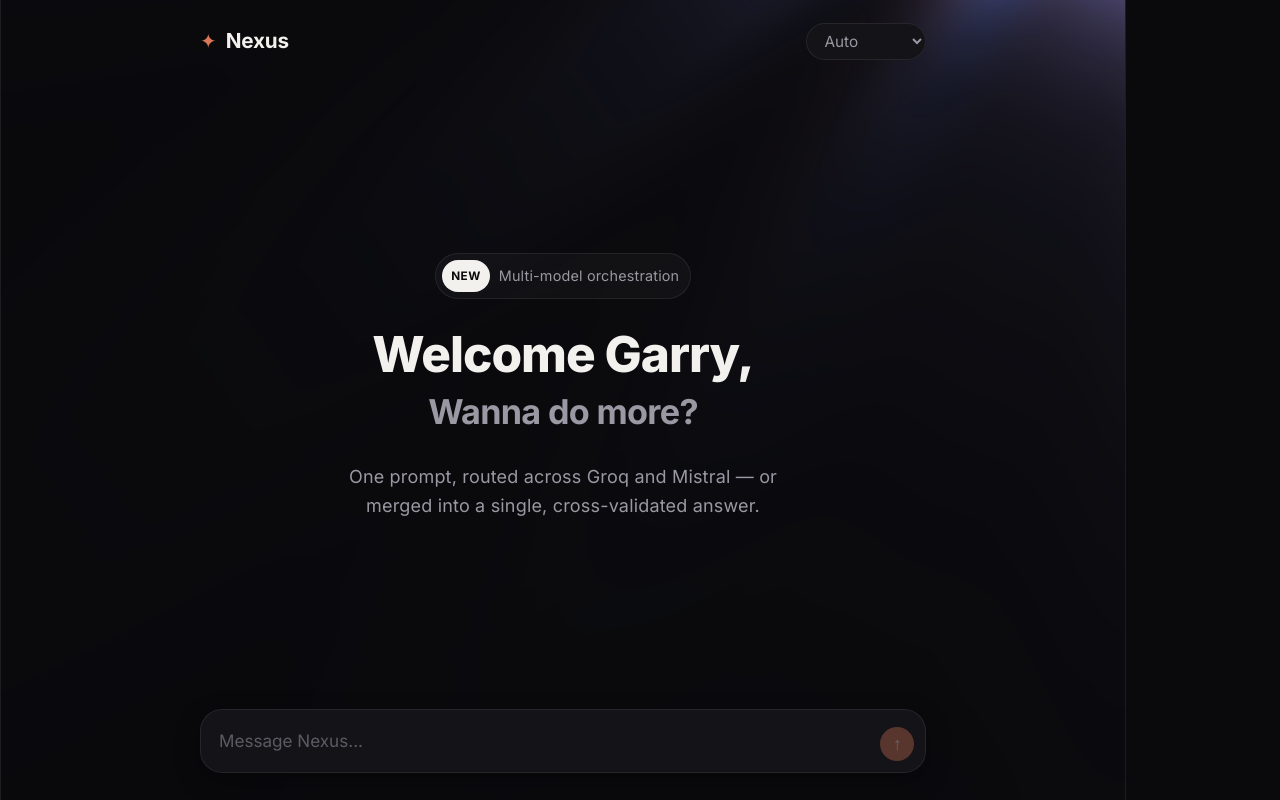
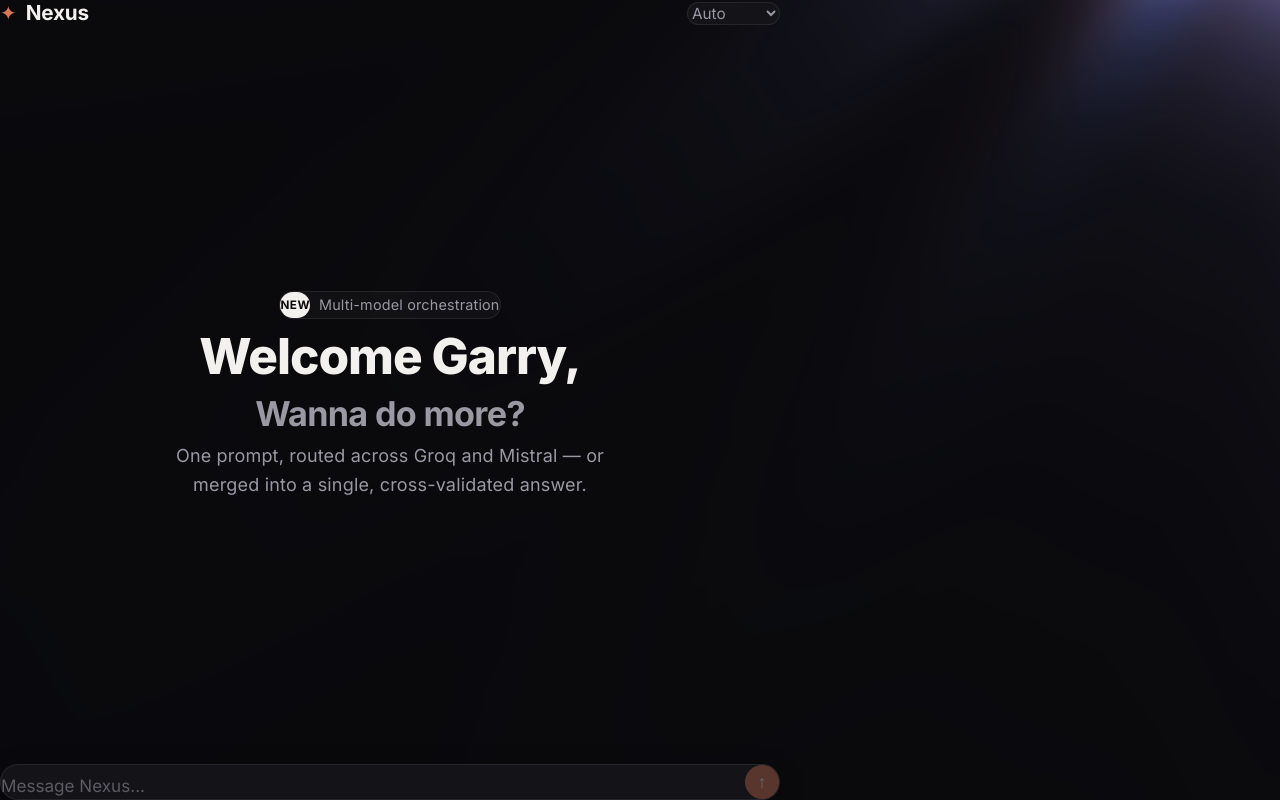
Before and after one commit to GaouravPatil/Nexus, a React (Vite) app in the folder nexus-frontend/: page / in a window 1280 px wide. Built offline with nearby package versions, Linux system fonts and the light colour scheme.

Commit message:
refactor: reset global styles and normalize root container layout configuration

```diff
--- a/nexus-frontend/src/index.css
+++ b/nexus-frontend/src/index.css
@@ -55,16 +55,26 @@
 }
 
 #root {
-  width: 1126px;
-  max-width: 100%;
-  margin: 0 auto;
-  text-align: center;
-  border-inline: 1px solid var(--border);
-  min-height: 100svh;
-  display: flex;
-  flex-direction: column;
+  * {
+    margin: 0;
+    padding: 0;
     box-sizing: border-box;
   }
+
+  html,
+  body,
+  #root {
+    height: 100%;
+    width: 100%;
+  }
+
+  body {
+    font-synthesis: none;
+    text-rendering: optimizeLegibility;
+    -webkit-font-smoothing: antialiased;
+    -moz-osx-font-smoothing: grayscale;
+  }
+
 
   h1,
   h2 {
@@ -77,20 +87,24 @@
     font-size: 56px;
     letter-spacing: -1.68px;
     margin: 32px 0;
+
     @media (max-width: 1024px) {
       font-size: 36px;
       margin: 20px 0;
     }
   }
+
   h2 {
     font-size: 24px;
     line-height: 118%;
     letter-spacing: -0.24px;
     margin: 0 0 8px;
+
     @media (max-width: 1024px) {
       font-size: 20px;
     }
   }
+
   p {
     margin: 0;
   }
@@ -109,3 +123,4 @@
     padding: 4px 8px;
     background: var(--code-bg);
   }
+}
```
Lines whose indentation alone changed are shown as unchanged.
